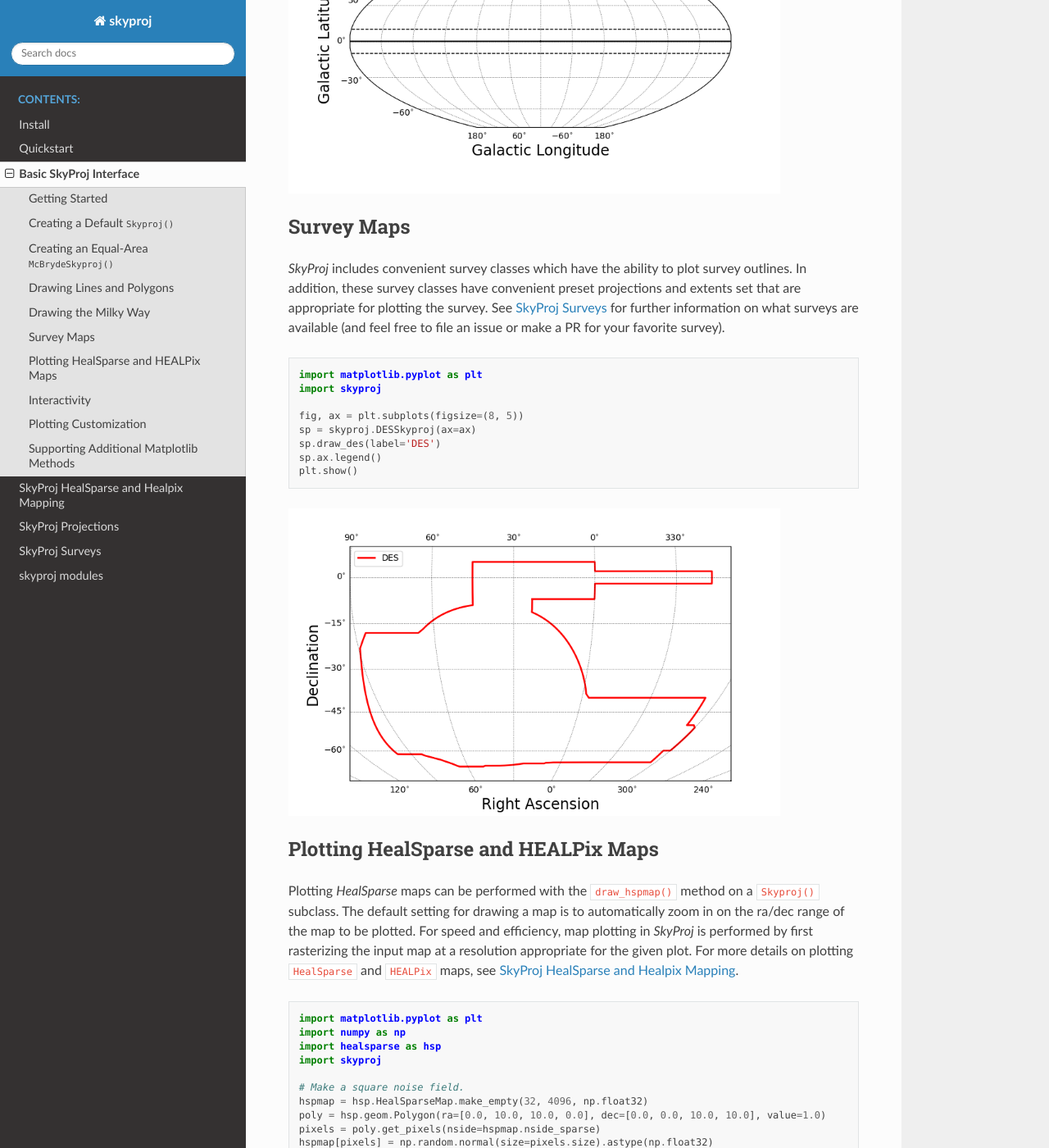
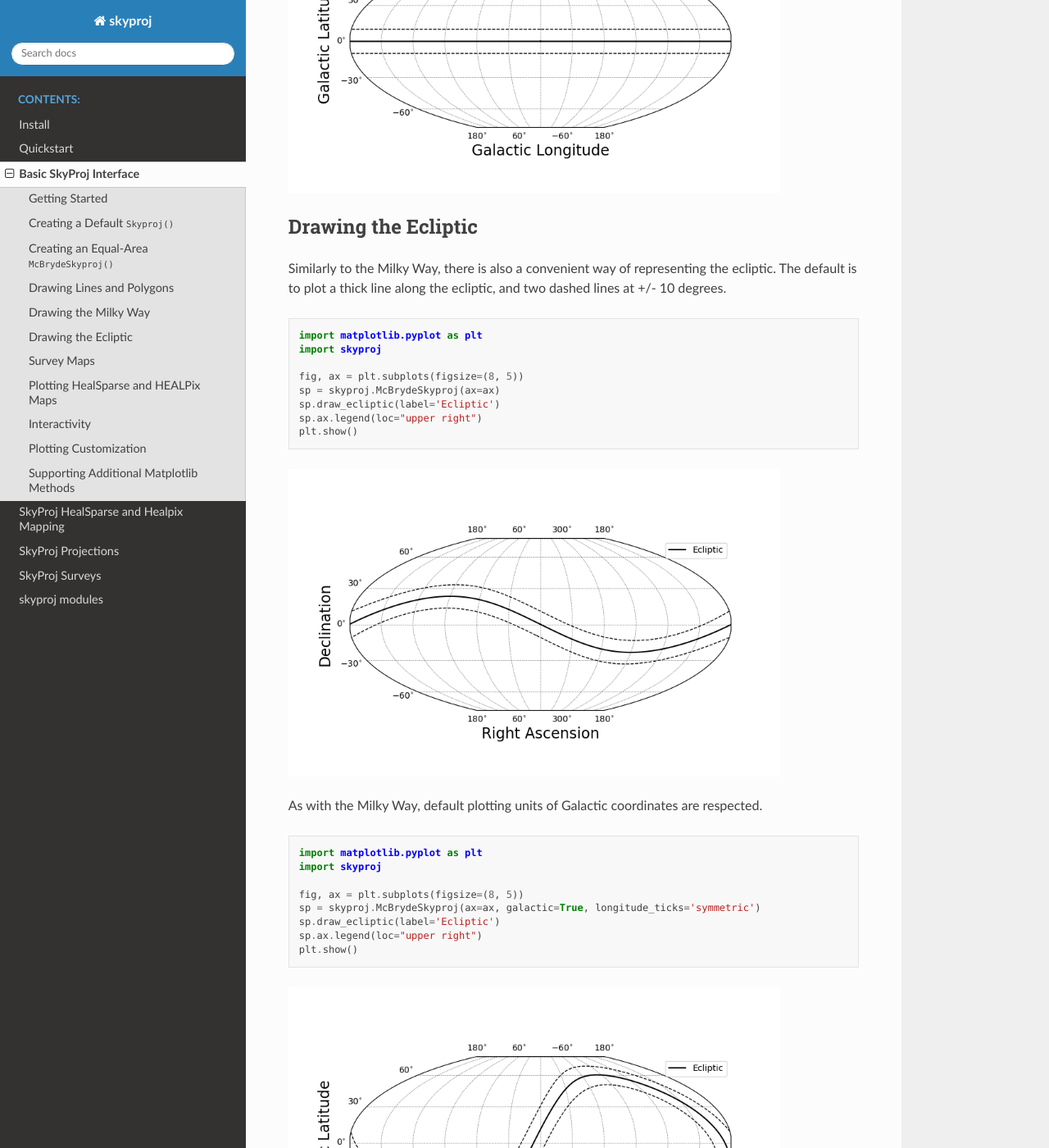
Before and after one commit to LSSTDESC/skyproj, a Sphinx documentation site: the page built from docs/basic_interface.rst, in a window 1280 px wide and 1400 px high, scrolled down 4430 px. Shown: the whole window at 82% size. Built offline with Sphinx 7.4.7 and the Read the Docs theme 3.1.0, drawn with Linux system fonts in a browser that asks for light colours; the version number could not be read and is left out; some of the changed text lies outside the part shown.

Commit message:
add ecliptic to docs

```diff
--- a/docs/basic_interface.rst
+++ b/docs/basic_interface.rst
@@ -156,6 +156,45 @@ When using :code:`draw_milky_way()`, it will plot in Galactic coordinates.
    :alt: McBrydeSkyproj in Galactic coordinates with Milky Way.
 
 
+Drawing the Ecliptic
+---------------------
+
+Similarly to the Milky Way, there is also a convenient way of representing the ecliptic.
+The default is to plot a thick line along the ecliptic, and two dashed lines at +/- 10 degrees.
+
+.. code-block :: python
+
+    import matplotlib.pyplot as plt
+    import skyproj
+
+    fig, ax = plt.subplots(figsize=(8, 5))
+    sp = skyproj.McBrydeSkyproj(ax=ax)
+    sp.draw_ecliptic(label='Ecliptic')
+    sp.ax.legend(loc="upper right")
+    plt.show()
+
+.. image:: images/ecliptic.png
+   :width: 600
+   :alt: McBrydeSkyproj with ecliptic.
+
+As with the Milky Way, default plotting units of Galactic coordinates are respected.
+
+.. code-block :: python
+
+    import matplotlib.pyplot as plt
+    import skyproj
+
+    fig, ax = plt.subplots(figsize=(8, 5))
+    sp = skyproj.McBrydeSkyproj(ax=ax, galactic=True, longitude_ticks='symmetric')
+    sp.draw_ecliptic(label='Ecliptic')
+    sp.ax.legend(loc="upper right")
+    plt.show()
+
+.. image:: images/ecliptic_galactic.png
+   :width: 600
+   :alt: McBrydeSkyproj in Galactic coordinates with ecliptic.
+
+
 Survey Maps
 -----------
 
```
Also changed, not shown: docs/images/ecliptic.png (added), docs/images/ecliptic_galactic.png (added).
